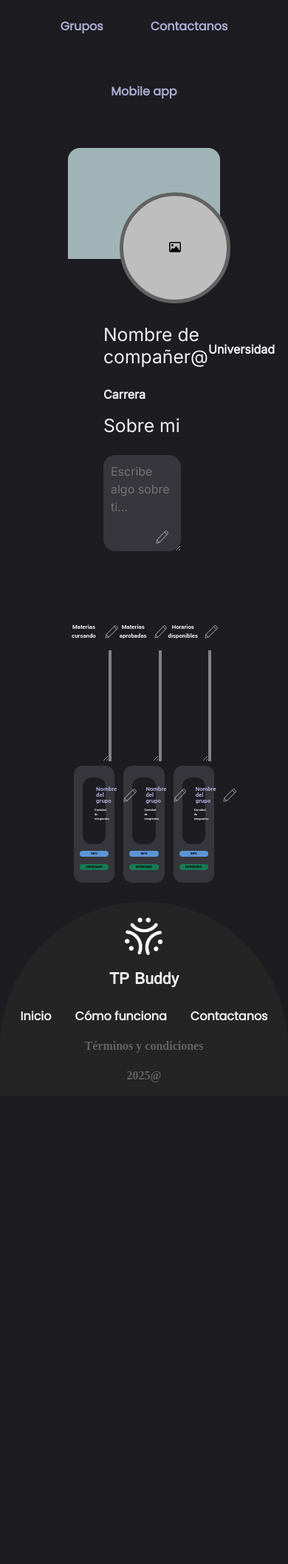
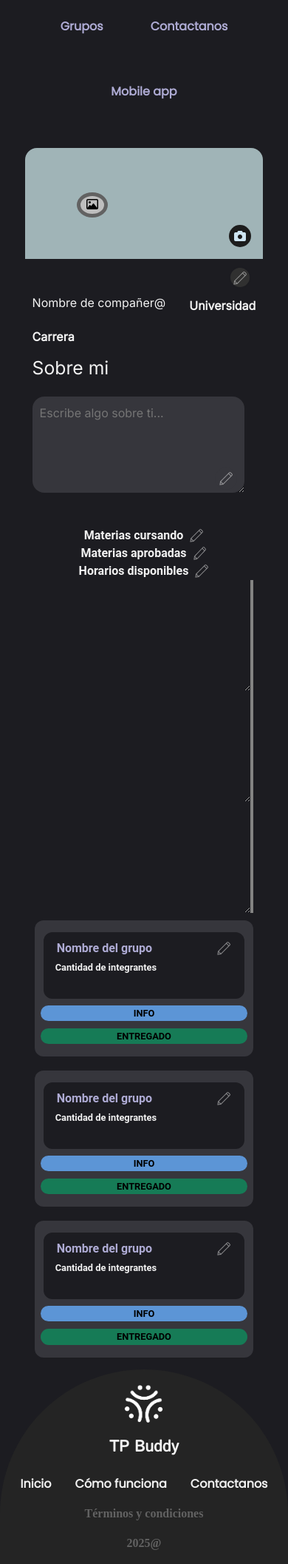
Before and after one commit to micayaque/fiuba-IDS-tp-Flask, a Flask app: page /usuario in a window 390 px wide. Shown: the part 240-2354 px from the top of the page at 74% size. Before the commit the page ends 1703 px from the top, so only its background shows below. Run offline with Flask 3, Linux system fonts and the light colour scheme; some libraries are stand-ins or nearby versions.

Commit message:
cambio en los tamaños minimos de las fuentes responsive cuagros de grupos del usuario, infromacion del usuario y info relevante, responsive

```diff
--- a/Frontend/static/css/style.css
+++ b/Frontend/static/css/style.css
@@ -371,7 +371,7 @@ footer {
     display: flex;/* Aumenta el espacio interno */
     flex-direction: column;
     min-height: px; /*quitar cuando agrege contenido*/
-    margin: 20px 80px; /* 20px arriba/abajo, 100px izquierda/derecha */
+    margin: 2% 6%; /* 20px arriba/abajo, 100px izquierda/derecha */
     font-family: 'Roboto', sans-serif;
 }
 
@@ -407,8 +407,7 @@ footer {
     position: absolute;
     top: 60px; /* Ajusta para que la foto se superponga al banner */
     left: 70px; /* Alineado a la izquierda dentro de #perfil */
-    width: 150px;
-    height: 150px;
+    width: 13%;
     background-color: #BEBEBE;
     border-radius: 50%;
     border: 5px solid #626262;
@@ -430,15 +429,23 @@ footer {
     display: flex;
     flex-direction: column;
     color: #F2F2F2;
-    margin: 3rem;
+    margin: 3%;
     font-family: 'Inter';
     font-weight: bold;
 
     gap: 1rem;
 }
 
+.datos {
+    font-size: clamp(1rem, 1.5vw, 1rem);
+}
 
-
+.nombre_de_usuario {
+    font-size: clamp(1rem, 2vw, 1rem);
+    font-weight: bold;
+    color: #F2F2F2;
+    margin-bottom: 0.5rem;
+}
 .fila-datos {
     display: flex;
     justify-content: space-between;
@@ -527,8 +534,18 @@ footer {
     width: 100%;
     padding-left: 1%;
     padding-right: 1%;
+    flex-wrap: wrap;
 
 }
+
+.info_relevante,
+.caja_de_texto_info {
+  flex: 1 1 30%; /* 30% del ancho, pero se puede achicar si hace falta */
+  min-width: 250px; /* Evita que se hagan muy chicos */
+  box-sizing: border-box;
+}
+
+
 
 
 .info_relevante {
@@ -541,7 +558,7 @@ footer {
     margin-top: 0;
     margin-bottom: 0;           /* Opcional: elimina margen superior si no lo quieres */
     font-weight: bolder;
-    font-size: 2vw;
+    font-size: clamp(1rem, 1.5vw, 1rem);
     color: #F2F2F2;
 
 }
@@ -569,13 +586,15 @@ footer {
 
 .grupos_del_usuario {
     padding: 3%;
+    display: flex;
+    flex-direction: row;
+    align-items: center;
     justify-content: center;
-    flex-direction:row; /* Centra verticalmente */
-    display: flex;
-    align-items: center;
-    width: 100%;      /* Centra horizontalmente */
-    min-width: 0; /* Permite que se reduzca */
-    box-sizing: border-box;      /* Centra horizontalmente */
+
+    flex: 1 1 30%;         /* ✅ permite que se distribuyan horizontalmente */
+    min-width: 250px;      /* ✅ se rompe a la siguiente fila si no entra */
+    max-width: 100%;       /* ✅ no se pasa del ancho del contenedor */
+    box-sizing: border-box;     /* Centra horizontalmente */
 
 }
 
@@ -593,7 +612,7 @@ footer {
     display: flex;
     align-items: center;         /* Alinea verticalmente el texto y el botón */
     justify-content: space-between;
-    font-size: 2vw;
+    font-size: clamp(1rem, 2vw, 2rem);;
     color: #AEABD4;
     font-weight: bold;
     margin-bottom: 2px;          /* Menos espacio debajo */
@@ -605,7 +624,7 @@ footer {
 }
 
 .cantidad_de_integrantes_numero {
-    font-size: 1vw;
+    font-size: clamp(0.8rem, 1vw, 1rem);
     color: #F2F2F2;
     display: block;
     margin-top: 2px;             /* Menos espacio arriba */
@@ -651,7 +670,7 @@ footer {
     border-radius: 12px;
     margin-top: 5px;
     align-items: center;
-    font-size: 1vw;
+    font-size: clamp(0.8rem, 1vw, 1rem);
     border: none;
     cursor: pointer;
 
@@ -664,7 +683,7 @@ footer {
     border-radius: 12px;
     margin-top: 5px;
     align-items: center;
-    font-size: 1vw;
+    font-size: clamp(0.8rem, 1vw, 1rem);
     border: none;
     cursor: pointer;
 
@@ -791,13 +810,14 @@ footer {
 
 .introducir_informacion_cuadro {
     width: 80%;
-    height: 30px;
+    height: 6%;
     border-radius: 999px;
     background-color: #36363c;
     color: #F2F2F2;
     padding: 20px;
     border: none;
     margin: 6px;
+    font-size: clamp(0.8rem, 1vw, 1rem);
 }
 
 .btn_agregar_materia {
```
